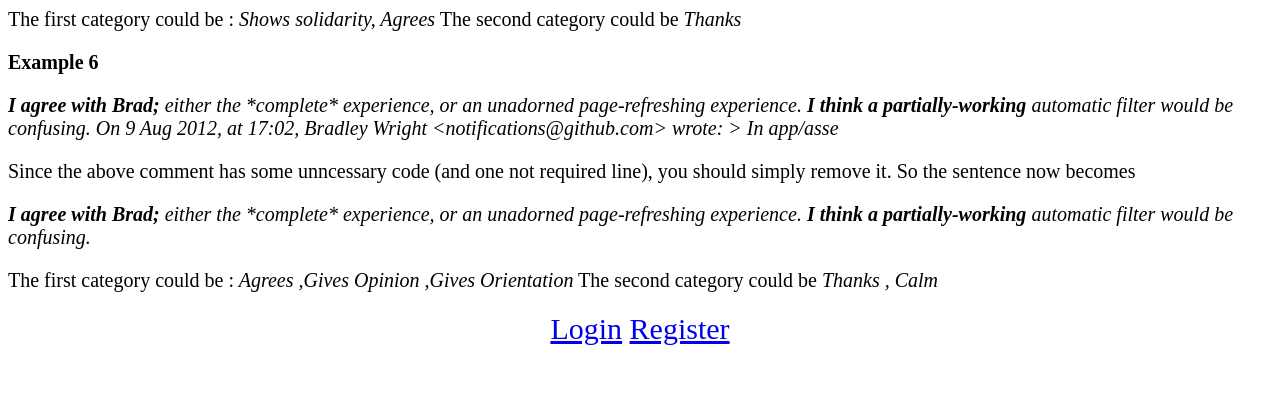
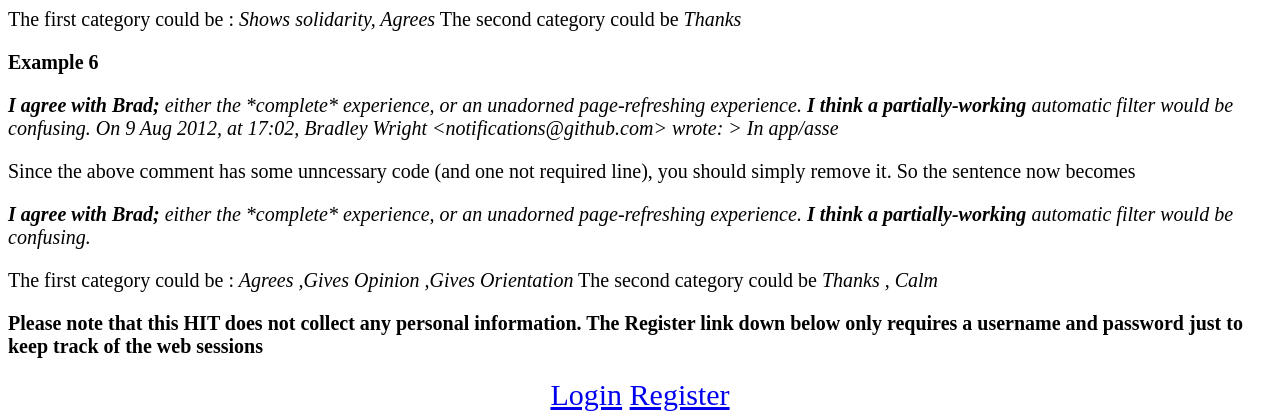
Before and after one commit to deerishi/Github-Amazon-Mechanical-Turk-Project, a Django app: page / in a window 1280 px wide. Shown: the part 2731-3151 px from the top of the page. Before the commit the page ends 3076 px from the top, so only its background shows below. Run offline with Django 3.2, Linux system fonts and the light colour scheme.

```diff
--- a/connect3/try1/templates/try1/homePage.html
+++ b/connect3/try1/templates/try1/homePage.html
@@ -198,6 +198,7 @@ The second category could be <i> Thanks , Calm</i>
 </div>
 </p>
 
+<p><strong> Please note that this HIT does not collect any personal information. The Register link down below only requires a username and password just to keep track of the web sessions</strong></p>
 
 <center>
 	<div class="options">
```
